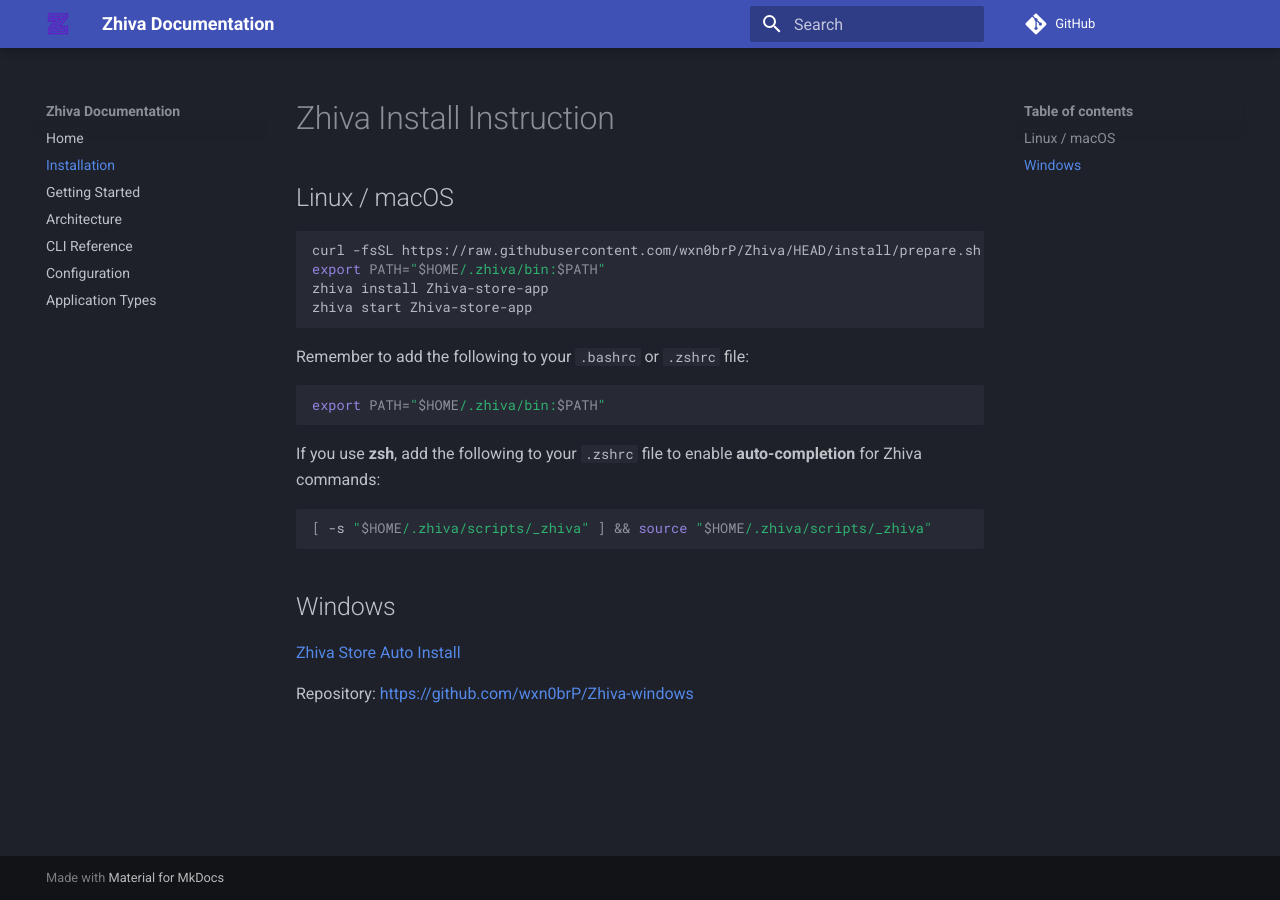
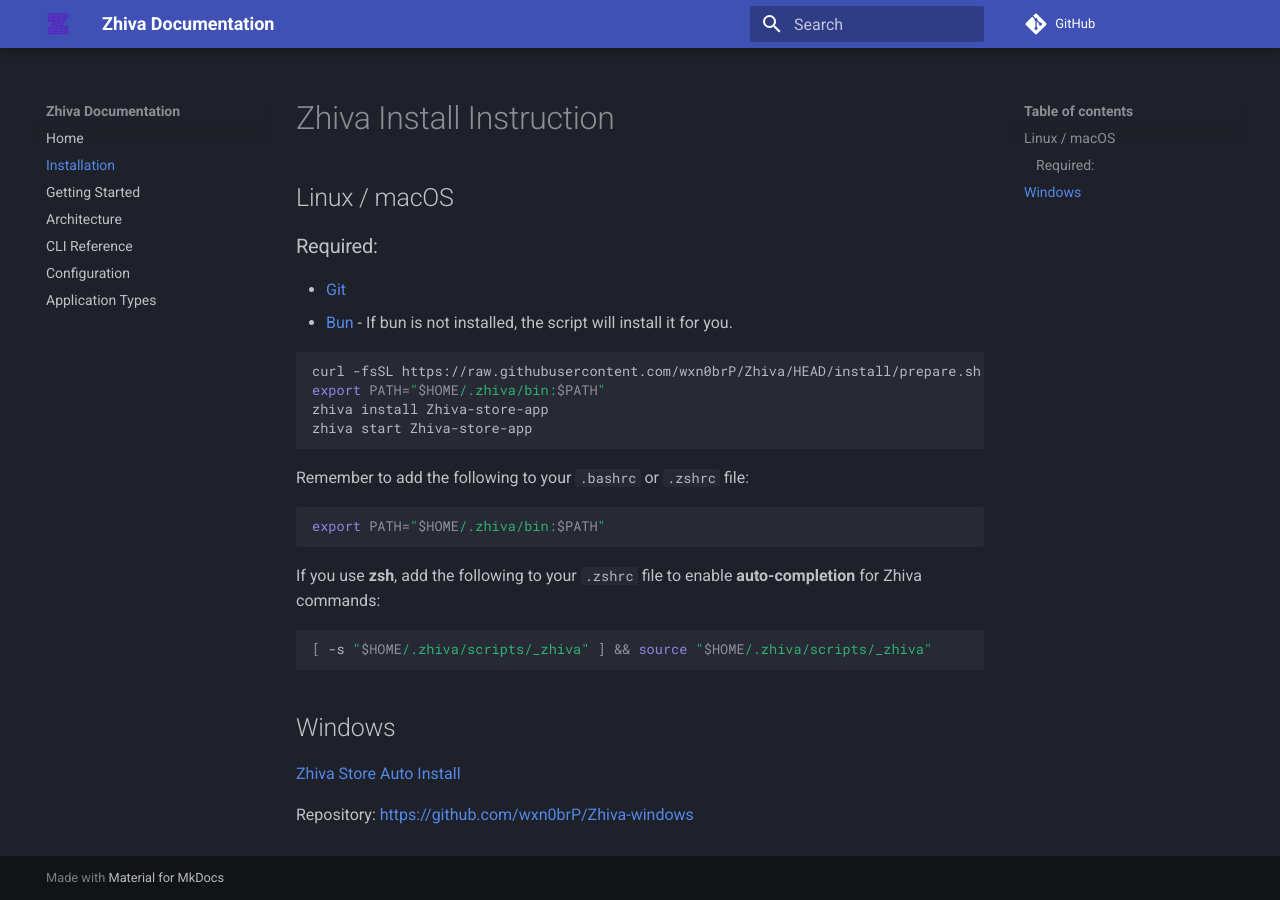
Before and after one commit to wxn0brP/Zhiva, an MkDocs documentation site: the page built from docs/installation.md, in a window 1280 px wide. Built offline with MkDocs 1.6.1 and Material for MkDocs 9.7.7, drawn with Linux system fonts in a browser that asks for light colours; comment, search, counter and statistics services are not loaded.

Commit message:
fix: installation

````diff
--- a/docs/installation.md
+++ b/docs/installation.md
@@ -1,6 +1,10 @@
 # Zhiva Install Instruction
 
 ## Linux / macOS
+
+### Required:
+- [Git](https://git-scm.com)
+- [Bun](https://bun.sh) - If bun is not installed, the script will install it for you.
 
 ```bash
 curl -fsSL https://raw.githubusercontent.com/wxn0brP/Zhiva/HEAD/install/prepare.sh | bash
````
Also changed, not shown: 1 other file.
